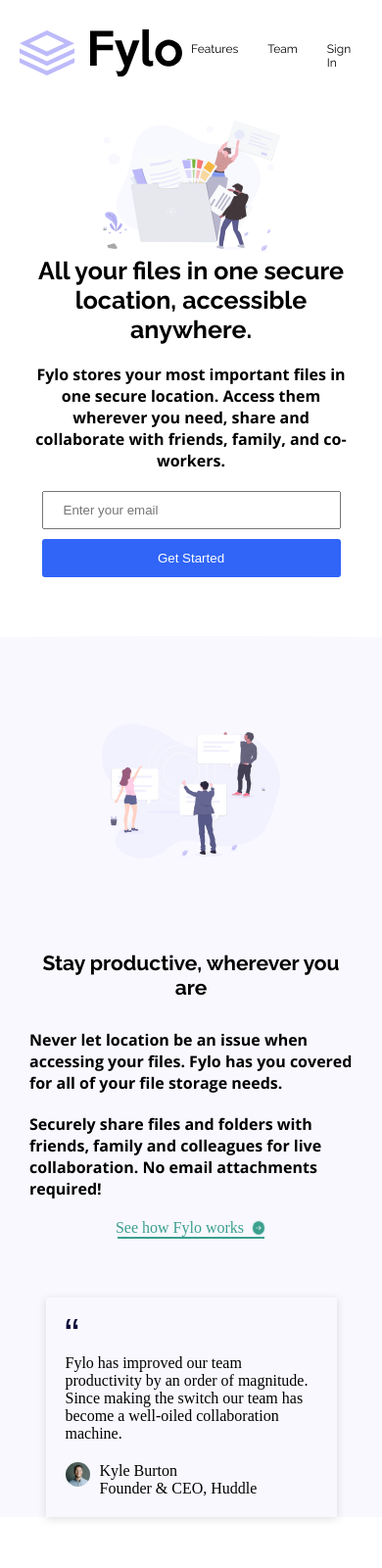
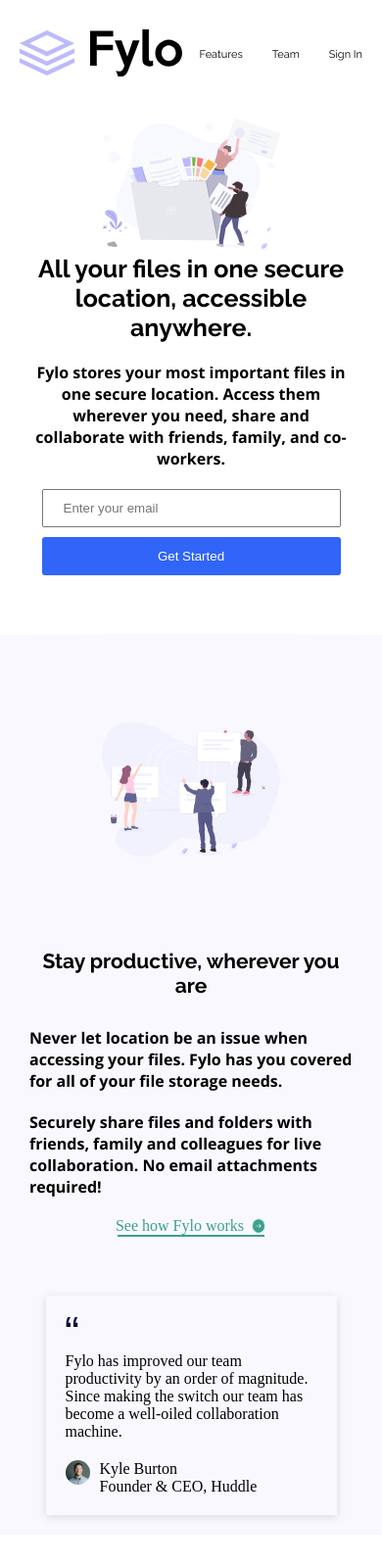
Before and after one commit to AshlyMargaret/Fylo-landing-page-with-two-column-layout, a plain HTML site: page index.html in a window 390 px wide. Shown: the top 1600 px of the page at 98% size. Drawn offline with nearby package versions, Linux system fonts and the light colour scheme; a web font is replaced by a local one.

Commit message:
MediQuery For Phone Updated

```diff
--- a/style.css
+++ b/style.css
@@ -394,7 +394,7 @@ footer{
     header {
         padding-left: 20px;
         padding-right: 20px;
-        font-size: 12px;
+        font-size: 11px;
 }
     .left_sec h1{
         font-size: 25px;
@@ -410,6 +410,12 @@ footer{
     .left_sec_banner h1{
         font-size: 21px;
     }
+
+    .left_sec_banner {
+        padding-bottom: 20px;
+    }
+
+
 
     .p1_text,.p2_text{
       text-align: start;
```
